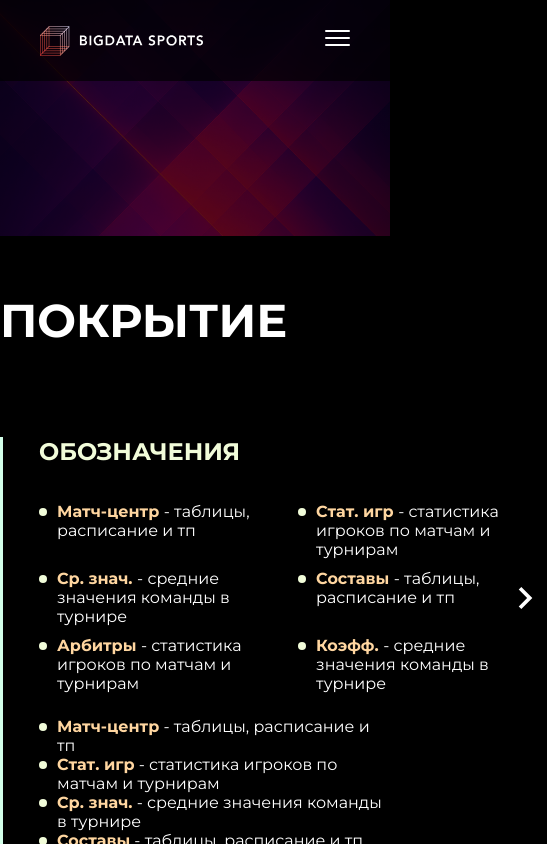
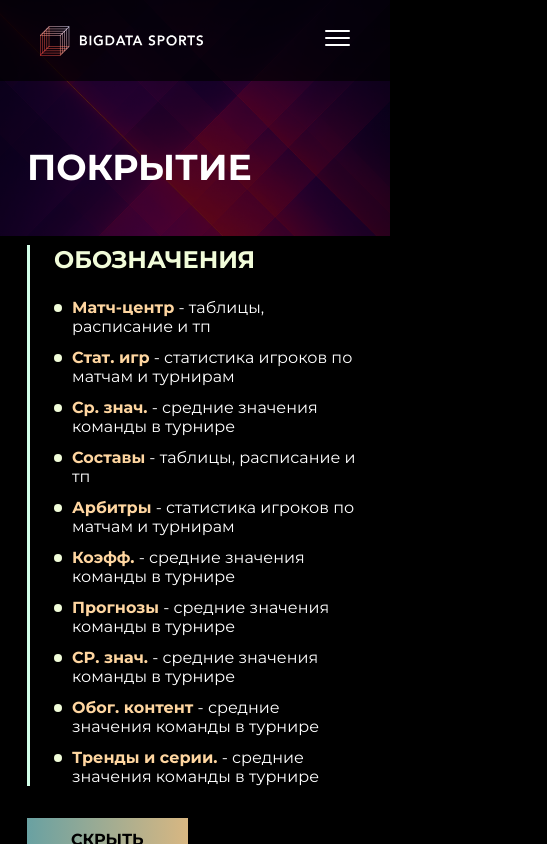
Before and after one commit to D00dlezZz/bds, a Vue app: page / in a window 390 px wide. Both pictures are taken after a click on the button "ПОКАЗАТЬ ВСЕ". Shown: the top 844 px of the page, 547 px wide, since content can reach past the window. Built offline with nearby package versions, Linux system fonts and the light colour scheme.

Commit message:
adaptive and fixes

```diff
--- a/src/components/AppLayout.vue
+++ b/src/components/AppLayout.vue
@@ -65,4 +65,10 @@ import Footer from "@/components/Footer.vue";
   padding-bottom: 100px;
   min-height: 0;
 }
+
+@media screen and (max-width: 540px) {
+  .main-content {
+    padding-top: 64px;
+  }
+}
 </style>
--- a/src/components/CoveringFilters.vue
+++ b/src/components/CoveringFilters.vue
@@ -15,12 +15,15 @@ const sportFilters = ref(
     ]
 )
 
+
+defineProps({
+  isMobile: true
+})
+
 const itemsToShow = 6;
 const selectedFilter = ref(sportFilters.value[0]);
-const width = ref(window.innerWidth);
 const isDropdownOpen = ref(false);
 
-const isMobile = computed(() => width.value <= 540);
 const showNavigation = computed(() => sportFilters.value.length > itemsToShow);
 const filteredSportFilters = computed(() =>
     sportFilters.value.filter(filter => filter.id !== selectedFilter.value.id)
@@ -36,22 +39,10 @@ const carouselConfig = {
 
 const selectFilter = (filter) => selectedFilter.value = filter;
 
-function updateSize() {
-  width.value = window.innerWidth;
-}
-
 function handleMobileSelectFilter(filter) {
   selectFilter(filter)
   isDropdownOpen.value = false;
 }
-
-onMounted(() => {
-  window.addEventListener('resize', updateSize);
-});
-
-onUnmounted(() => {
-  window.removeEventListener('resize', updateSize);
-});
 </script>
 
 <template>
@@ -196,6 +187,7 @@ onUnmounted(() => {
   z-index: 10;
   overflow: hidden;
   border: 1px solid #797B8A;
+  padding: 12px 0;
 }
 
 .mobile-filter__item {
@@ -225,10 +217,11 @@ onUnmounted(() => {
   transform: translateY(-10px);
 }
 
+
 @media screen and (max-width: 540px){
   .filters-container {
-    padding: 0 27px;
     gap: 32px;
+    padding: 20px 0 0 0;
   }
 }
 </style>
--- a/src/components/CoveringInfo.vue
+++ b/src/components/CoveringInfo.vue
@@ -1,6 +1,10 @@
 <script setup>
 import {computed, ref} from 'vue'
-import { Carousel, Slide, Navigation as CarouselNavigation } from 'vue3-carousel'
+import { Carousel, Slide, Navigation as CarouselNavigation } from 'vue3-carousel';
+
+defineProps({
+  isMobile: true
+})
 
 const designations = ref([
   { title: 'Матч-центр', text: 'таблицы, расписание и тп' },
@@ -48,9 +52,10 @@ function chunkArray(arr, chunkSize) {
 </script>
 
 <template>
+<div class="covering-info-wrap">
   <div class="covering-info">
     <h4>ОБОЗНАЧЕНИЯ</h4>
-    <Carousel v-bind="carouselConfig">
+    <Carousel v-bind="carouselConfig" v-if="!isMobile">
       <Slide v-for="(block, blockIdx) in normalizedDesignations" :key="blockIdx">
         <div class="designation-col">
           <div v-for="(designation, idx) in block" :key="idx" class="designation">
@@ -66,7 +71,7 @@ function chunkArray(arr, chunkSize) {
         <CarouselNavigation/>
       </template>
     </Carousel>
-    <div>
+    <div v-if="isMobile">
       <ul class="designation-list">
         <li v-for="(item, idx) in displayedDesignations" :key="idx" class="designation">
           <span class="dot"></span>
@@ -76,21 +81,22 @@ function chunkArray(arr, chunkSize) {
         </span>
         </li>
       </ul>
+    </div>
+  </div>
   <button
       class="show-more-btn"
-          v-if="!showAll"
+      v-if="!showAll && isMobile"
       @click="toggleShowAll"
   >
     ПОКАЗАТЬ ВСЕ
   </button>
   <button
       class="show-more-btn"
-          v-else
+      v-if="showAll && isMobile"
       @click="toggleShowAll"
   >
     СКРЫТЬ
   </button>
-    </div>
 </div>
 </template>
 
@@ -172,4 +178,34 @@ h4 {
   margin-left: 95%;
 }
 
+.designation-list {
+  display: flex;
+  flex-direction: column;
+  align-items: flex-start;
+  justify-content: center;
+  gap: 12px;
+}
+
+button {
+  background: linear-gradient(90deg,#69A1A2, #D8B782);
+  font-size: 16px;
+  color: black;
+  padding: 12px 44px;
+  text-transform: uppercase;
+  font-weight: 700;
+  border: none;
+}
+
+@media screen and (max-width: 540px){
+  h4 {
+    margin-bottom: 0;
+    font-size: 24px;
+  }
+
+  .covering-info {
+    gap: 24px;
+    padding-left: 24px;
+  }
+}
+
 </style>
--- a/src/components/CoveringTable.vue
+++ b/src/components/CoveringTable.vue
@@ -2,6 +2,11 @@
 import {ref} from 'vue'
 import IconDone from "@/components/icons/IconDone.vue"
 import IconArrow from "@/components/icons/IconArrow.vue";
+import IconTab from "@/components/icons/IconTab.vue";
+
+defineProps({
+  isMobile: true
+})
 
 const columns = [
   'Матч-центр', 'Тайм<br>лайн', 'Составы', 'Стат. игр',
@@ -68,6 +73,10 @@ function toggle(country) {
 </script>
 
 <template>
+  <div class="info-text" v-if="isMobile">
+    <p>Таблица прокручивается вбок</p>
+    <IconTab/>
+  </div>
   <div class="country-table">
     <table>
       <thead>
@@ -80,20 +89,21 @@ function toggle(country) {
       </thead>
       <tbody>
       <template v-for="country in countries" :key="country.name">
-        <tr @click="toggle(country)">
-          <td class="country-header-td" :colspan="columns.length + 1">
+        <tr @click="toggle(country)" class="test">
+          <td class="country-header-td" :colspan="!isMobile ? columns.length + 1 : 0">
             <div class="td-content">
               <IconArrow :class="{ open: country.open }"/>
               <img class="flag" :src="country.icon" :alt="country.name"/>
               <span class="country-title">{{ country.name }}</span>
             </div>
           </td>
+          <td v-if="isMobile" v-for="i in columns.length" :key="i" class="empty-td"></td>
         </tr>
         <tr
-            v-for="league in country.leagues"
+            v-for="(league, index) in country.leagues"
             :key="league.name"
             v-show="country.open"
-            class="league-row"
+            :class="['league-row', { even: index % 2 === 0 }]"
         >
           <td class="league-col">{{ league.name }}</td>
           <td
@@ -159,6 +169,10 @@ th {
   background: #29263a;
 }
 
+.empty-td {
+  background: #1A1824;
+}
+
 .td-content {
   display: flex;
   align-items: center;
@@ -171,13 +185,11 @@ th {
   font-size: 16px;
 }
 
-.league-row {
-  background: #15131D;
-}
+.league-row { background: #15131D; }
+.league-row.even { background: #0B0A0F; }
 
-.league-row:nth-child(even) {
-  background: #0B0A0F;
-}
+.league-row > .league-col { background: #15131D; }
+.league-row.even > .league-col { background: #0B0A0F; }
 
 .league-row:hover {
   background: #3C3B3F;
@@ -219,4 +231,38 @@ th {
   transition: transform 0.2s;
 }
 
+
+.info-text {
+  color: #B5B5B7;
+  font-size: 10px;
+  font-weight: 700;
+  text-transform: uppercase;
+  display: flex;
+  align-items: center;
+  gap: 6px;
+  padding: 20px 27px;
+}
+
+@media screen and (max-width: 540px) {
+  .country-table {
+    overflow-x: auto;
+  }
+
+  th.league-col, td.league-col {
+    position: sticky;
+    left: 0;
+    z-index: 3;
+  }
+
+  .league-col {
+    background: #0B0A0F;
+  }
+
+  td.country-header-td {
+    position: sticky;
+    left: 0;
+    z-index: 4;
+  }
+
+}
 </style>
--- /dev/null
+++ b/src/components/icons/IconTab.vue
@@ -0,0 +1,14 @@
+<script setup>
+
+</script>
+
+<template>
+  <svg width="16" height="16" viewBox="0 0 16 16" fill="none" xmlns="http://www.w3.org/2000/svg">
+    <path d="M4.5 7.99996H11.1667M11.1667 7.99996L9.33333 9.83329M11.1667 7.99996L9.33333 6.16663" stroke="#B5B5B7" stroke-linecap="round" stroke-linejoin="round"/>
+    <path d="M1.33301 10V6.00004C1.33301 4.52728 2.52691 3.33337 3.99967 3.33337H11.9997C13.4724 3.33337 14.6663 4.52728 14.6663 6.00004V10C14.6663 11.4728 13.4724 12.6667 11.9997 12.6667H3.99967C2.52691 12.6667 1.33301 11.4728 1.33301 10Z" stroke="#B5B5B7"/>
+  </svg>
+</template>
+
+<style scoped>
+
+</style>
--- a/src/views/CoveringView.vue
+++ b/src/views/CoveringView.vue
@@ -2,15 +2,30 @@
 import CoveringInfo from "@/components/CoveringInfo.vue";
 import CoveringFilters from "@/components/CoveringFilters.vue";
 import CoveringTable from "@/components/CoveringTable.vue";
+import {computed, onMounted, onUnmounted, ref} from "vue";
+
+const width = ref(window.innerWidth);
+const isMobile = computed(() => width.value <= 540);
+
+function updateSize() {
+  width.value = window.innerWidth;
+}
+onMounted(() => {
+  window.addEventListener('resize', updateSize);
+});
+
+onUnmounted(() => {
+  window.removeEventListener('resize', updateSize);
+});
 </script>
 
 <template>
     <div class="covering-info">
       <h1>Покрытие</h1>
-      <CoveringInfo/>
-      <CoveringFilters/>
-      <CoveringTable/>
+      <CoveringInfo :is-mobile="isMobile"/>
+      <CoveringFilters :is-mobile="isMobile"/>
     </div>
+  <CoveringTable :is-mobile="isMobile"/>
 </template>
 
 <style scoped>
@@ -29,4 +44,15 @@ h1 {
   text-transform: uppercase;
   margin-bottom: 64px;
 }
+
+@media screen and (max-width: 540px) {
+  .covering-info {
+    padding: 0 27px;
+  }
+
+  h1 {
+    font-size: 36px;
+    margin-bottom: 32px;
+  }
+}
 </style>
```
Lines whose indentation alone changed are shown as unchanged.
